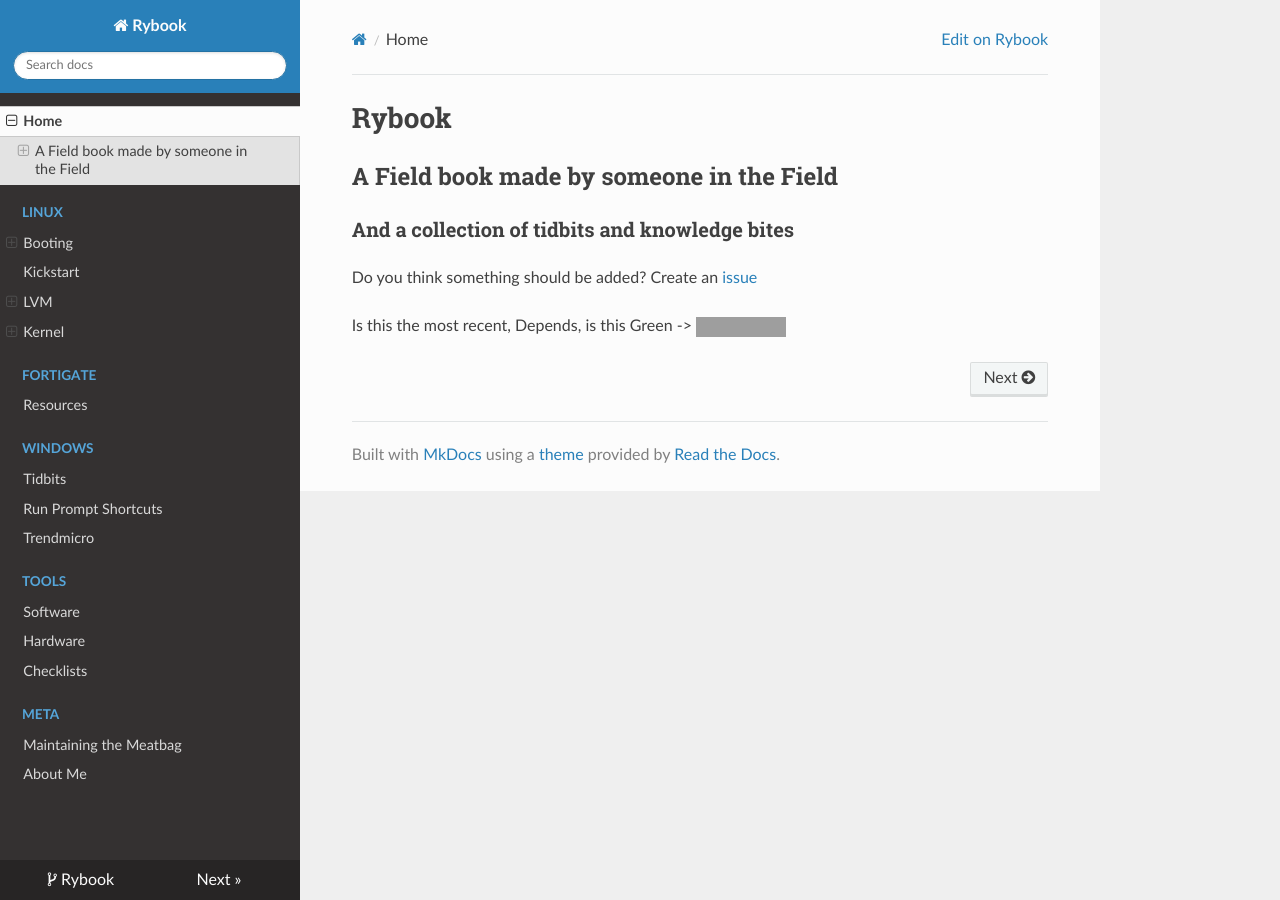
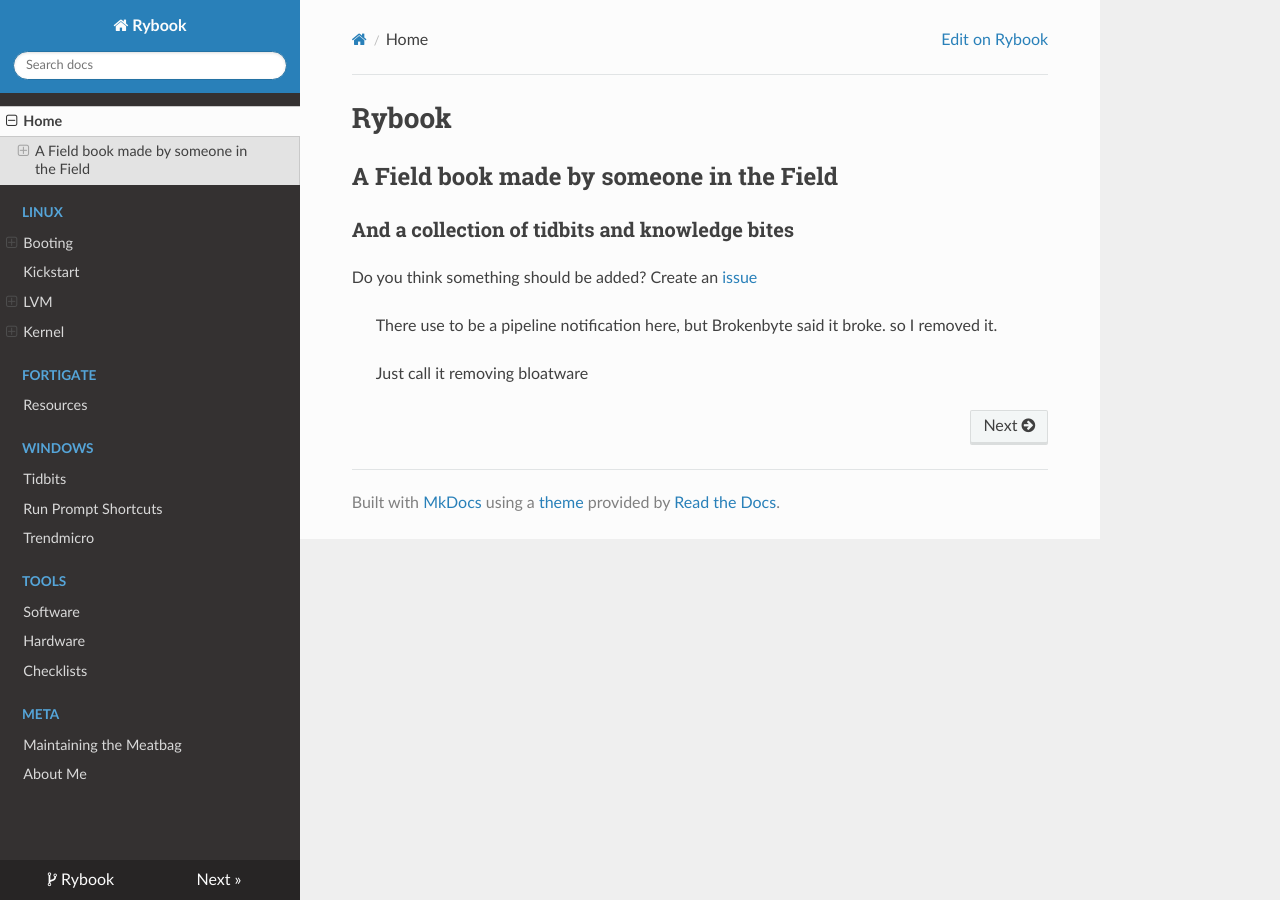
Before and after one commit to rwaltr/rybook, an MkDocs documentation site: the page built from docs/index.md, in a window 1280 px wide. Built offline with MkDocs 1.6.1, drawn with Linux system fonts in a browser that asks for light colours; nearby versions of some CDN libraries; grey boxes are pictures that could not be loaded.

Commit message:
Removed pipeline notification

```diff
--- a/docs/index.md
+++ b/docs/index.md
@@ -5,4 +5,6 @@
 
 Do you think something should be added? Create an [issue](https://gitlab.com/Blackphidora/rybook/issues)
 
-Is this the most recent, Depends, is this Green -> [![pipeline status](https://gitlab.com/Blackphidora/rybook/badges/master/pipeline.svg)](https://gitlab.com/Blackphidora/rybook/commits/master)
+> There use to be a pipeline notification here, but Brokenbyte said it broke. so I removed it.
+>
+> Just call it removing bloatware
```
